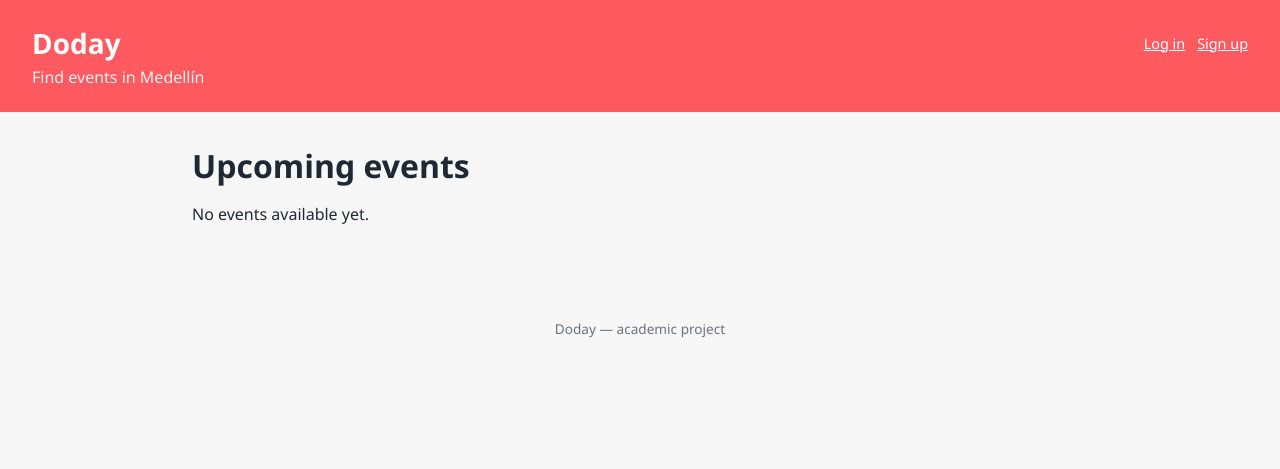
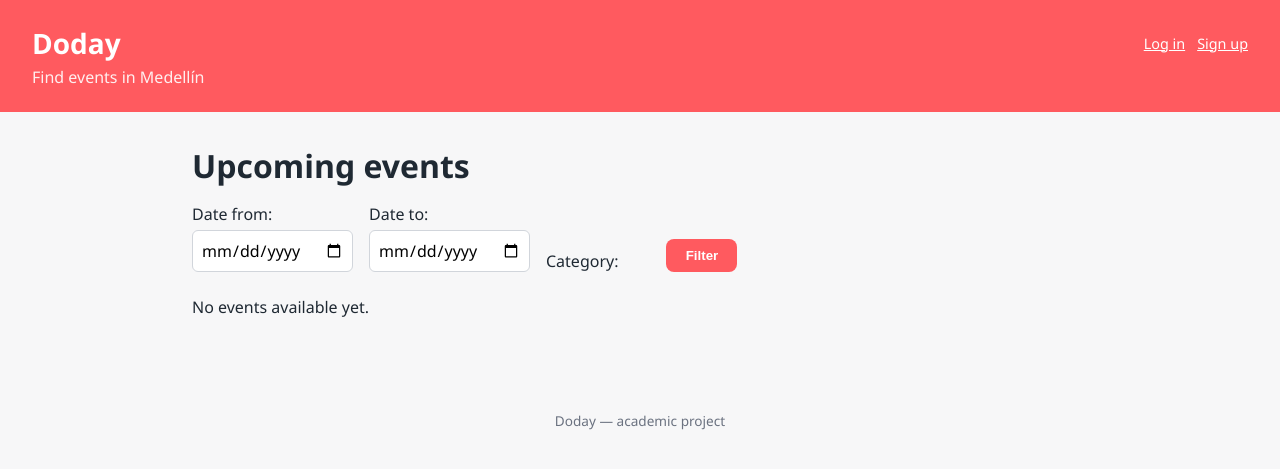
Before and after one commit to JANATAROTO/Doday-Project, a Django app: page / in a window 1280 px wide. Shown: the top 469 px of the page. Run offline with Django 5.2, Linux system fonts and the light colour scheme; data that the repository does not hold is empty.

Commit message:
RF7/RF11: date range and category event filtering
Add optional Event.end_date for multi-day events (fairs, festivals)
while keeping the start date_time required. event_list now supports
?date_from=&date_to= (range-overlap filter, RF7) and ?category= as a
multi-select (RF11), combinable in the same query.

```diff
--- a/events/forms.py
+++ b/events/forms.py
@@ -2,7 +2,7 @@ from django import forms
 from django.contrib.auth import get_user_model
 from django.contrib.auth.forms import AuthenticationForm, UserCreationForm
 
-from .models import Accommodation, Event
+from .models import Accommodation, Category, Event
 
 User = get_user_model()
 
@@ -14,6 +14,7 @@ class EventForm(forms.ModelForm):
             "title",
             "description",
             "date_time",
+            "end_date",
             "location",
             "category",
             "is_free",
@@ -21,8 +22,30 @@ class EventForm(forms.ModelForm):
         ]
         widgets = {
             "date_time": forms.DateTimeInput(attrs={"type": "datetime-local"}),
+            "end_date": forms.DateTimeInput(attrs={"type": "datetime-local"}),
             "description": forms.Textarea(attrs={"rows": 5}),
         }
+
+
+class EventFilterForm(forms.Form):
+    """RF7: filter events by a user-specified date range (check-in/check-out).
+    RF11: filter events by user-selected categories."""
+
+    date_from = forms.DateField(required=False, widget=forms.DateInput(attrs={"type": "date"}))
+    date_to = forms.DateField(required=False, widget=forms.DateInput(attrs={"type": "date"}))
+    category = forms.ModelMultipleChoiceField(
+        queryset=Category.objects.all(),
+        required=False,
+        widget=forms.CheckboxSelectMultiple,
+    )
+
+    def clean(self):
+        cleaned_data = super().clean()
+        date_from = cleaned_data.get("date_from")
+        date_to = cleaned_data.get("date_to")
+        if date_from and date_to and date_from > date_to:
+            raise forms.ValidationError("The start date must be on or before the end date.")
+        return cleaned_data
 
 
 class AccommodationForm(forms.ModelForm):
--- a/events/static/events/style.css
+++ b/events/static/events/style.css
@@ -198,6 +198,65 @@ h1 {
     margin: 0;
 }
 
+.filter-form {
+    display: flex;
+    align-items: flex-end;
+    flex-wrap: wrap;
+    gap: 1rem;
+    margin: 1rem 0 1.5rem;
+}
+
+.filter-form p {
+    display: flex;
+    flex-direction: column;
+    gap: 0.3rem;
+    margin: 0;
+}
+
+.filter-form input[type="date"] {
+    padding: 0.5rem;
+    border: 1px solid #d1d5db;
+    border-radius: 6px;
+    font-family: inherit;
+    font-size: 1rem;
+}
+
+#id_category {
+    display: flex;
+    flex-wrap: wrap;
+    gap: 0.2rem 0.9rem;
+}
+
+#id_category label {
+    display: flex;
+    align-items: center;
+    gap: 0.35rem;
+    font-size: 0.95rem;
+    font-weight: normal;
+}
+
+.filter-form input[type="checkbox"] {
+    width: auto;
+}
+
+.filter-form button {
+    background: var(--primary);
+    color: white;
+    border: none;
+    padding: 0.55rem 1.2rem;
+    border-radius: 8px;
+    font-weight: 600;
+    cursor: pointer;
+}
+
+.filter-form ul.errorlist {
+    color: #b91c1c;
+    font-weight: 600;
+    list-style: none;
+    padding: 0;
+    margin: 0 0 0.5rem;
+}
+
 .map-section {
     margin-top: 1.5rem;
 }
--- a/events/templates/events/event_detail.html
+++ b/events/templates/events/event_detail.html
@@ -9,7 +9,10 @@
 <article class="event-detail">
     <span class="event-category">{{ event.category|default:"General" }}</span>
     <h1>{{ event.title }}</h1>
-    <p class="event-meta">📅 {{ event.date_time|date:"l, d F Y — H:i" }}</p>
+    <p class="event-meta">
+        📅 {{ event.date_time|date:"l, d F Y — H:i" }}
+        {% if event.end_date %} → {{ event.end_date|date:"l, d F Y — H:i" }}{% endif %}
+    </p>
     <p class="event-meta">📍 {{ event.location }}</p>
     <p class="event-price">
         {% if event.is_free %}Free{% else %}${{ event.price }}{% endif %}
--- a/events/templates/events/event_list.html
+++ b/events/templates/events/event_list.html
@@ -10,13 +10,22 @@
     {% endif %}
 </div>
 
+<form method="get" class="filter-form">
+    {{ filter_form.as_p }}
+    <button type="submit">Filter</button>
+    {% if filter_form.data %}<a href="{% url 'events:event_list' %}">Clear</a>{% endif %}
+</form>
+
 {% if events %}
 <div class="event-grid">
     {% for event in events %}
     <a class="event-card" href="{% url 'events:event_detail' event.pk %}">
         <span class="event-category">{{ event.category|default:"General" }}</span>
         <h2>{{ event.title }}</h2>
-        <p class="event-meta">📅 {{ event.date_time|date:"D, d M Y — H:i" }}</p>
+        <p class="event-meta">
+            📅 {{ event.date_time|date:"D, d M Y — H:i" }}
+            {% if event.end_date %} → {{ event.end_date|date:"D, d M Y — H:i" }}{% endif %}
+        </p>
         <p class="event-meta">📍 {{ event.location }}</p>
         <p class="event-price">
             {% if event.is_free %}Free{% else %}${{ event.price }}{% endif %}
--- a/events/views.py
+++ b/events/views.py
@@ -1,10 +1,14 @@
+from datetime import datetime, time
+
 from django.contrib.auth import login as auth_login
 from django.contrib.auth.decorators import login_required
 from django.core.exceptions import PermissionDenied
+from django.db.models import Q
 from django.shortcuts import get_object_or_404, redirect, render
+from django.utils import timezone
 
 from .distance import estimate_transit
-from .forms import AccommodationForm, EventForm, SignupForm
+from .forms import AccommodationForm, EventFilterForm, EventForm, SignupForm
 from .models import Event
 
 
@@ -23,7 +27,33 @@ def signup(request):
 
 def event_list(request):
     events = Event.objects.select_related("category").all()
-    return render(request, "events/event_list.html", {"events": events})
+
+    filter_form = EventFilterForm(request.GET or None)
+    if filter_form.is_valid():
+        date_from = filter_form.cleaned_data.get("date_from")
+        date_to = filter_form.cleaned_data.get("date_to")
+
+        # RF7: date-range filter. Events without an end_date are treated as
+        # single-day — they only need to start on/after date_from — while
+        # multi-day events (fairs, festivals) match if their stay overlaps
+        # the requested [date_from, date_to] range at all.
+        if date_from:
+            check_in = timezone.make_aware(datetime.combine(date_from, time.min))
+            events = events.filter(
+                Q(end_date__gte=check_in) | Q(end_date__isnull=True, date_time__gte=check_in)
+            )
+        if date_to:
+            check_out = timezone.make_aware(datetime.combine(date_to, time.max))
+            events = events.filter(date_time__lte=check_out)
+
+        # RF11: category filter — matches any of the user-selected categories.
+        categories = filter_form.cleaned_data.get("category")
+        if categories:
+            events = events.filter(category__in=categories)
+
+    return render(
+        request, "events/event_list.html", {"events": events, "filter_form": filter_form}
+    )
 
 
 def event_detail(request, pk):
```
Also changed, not shown: events/admin.py (+10 -1 lines), events/management/commands/seed_events.py (+15 -1 lines), events/models.py (+11 -1 lines), events/migrations/0005_event_end_date_alter_event_date_time.py (added).
